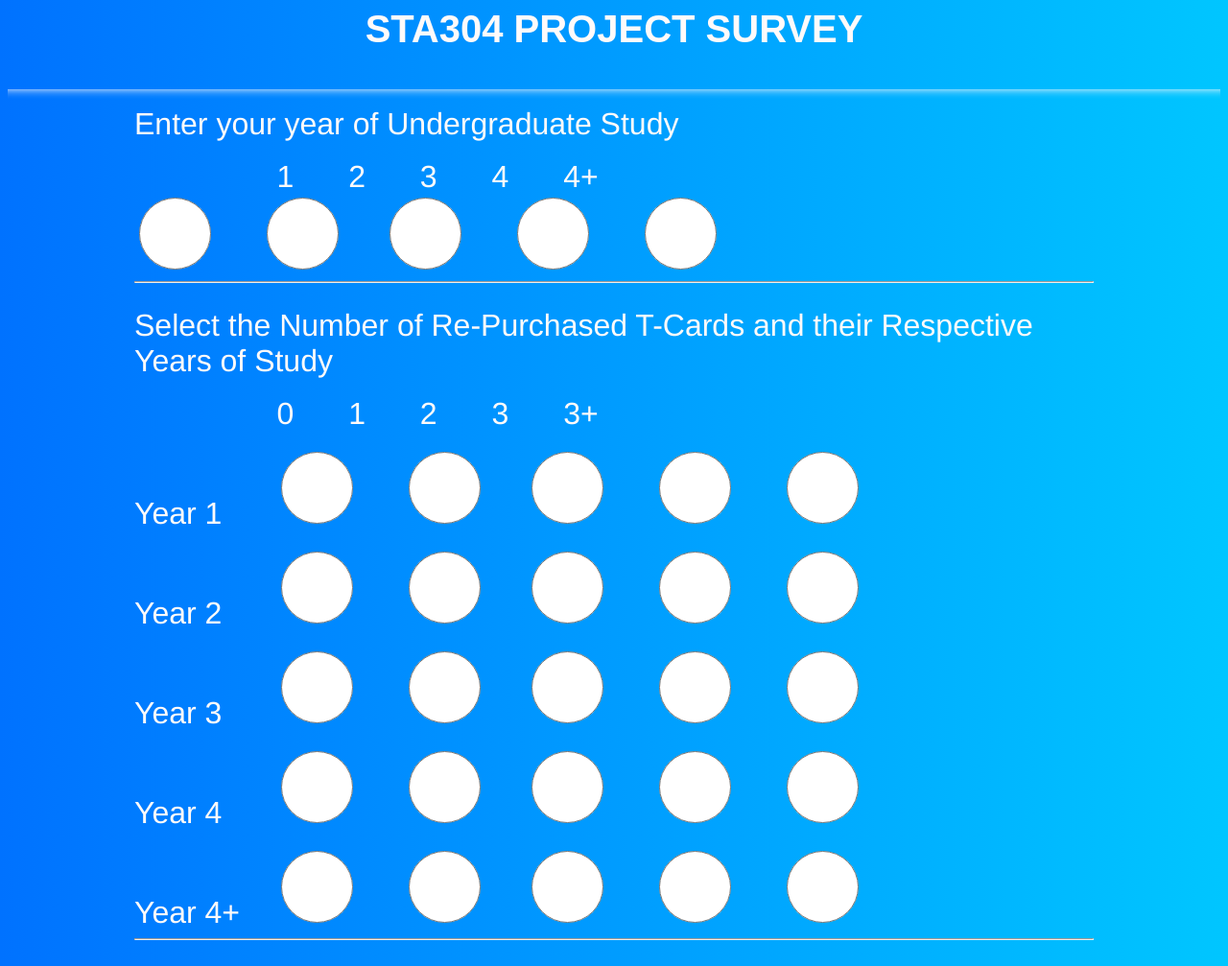
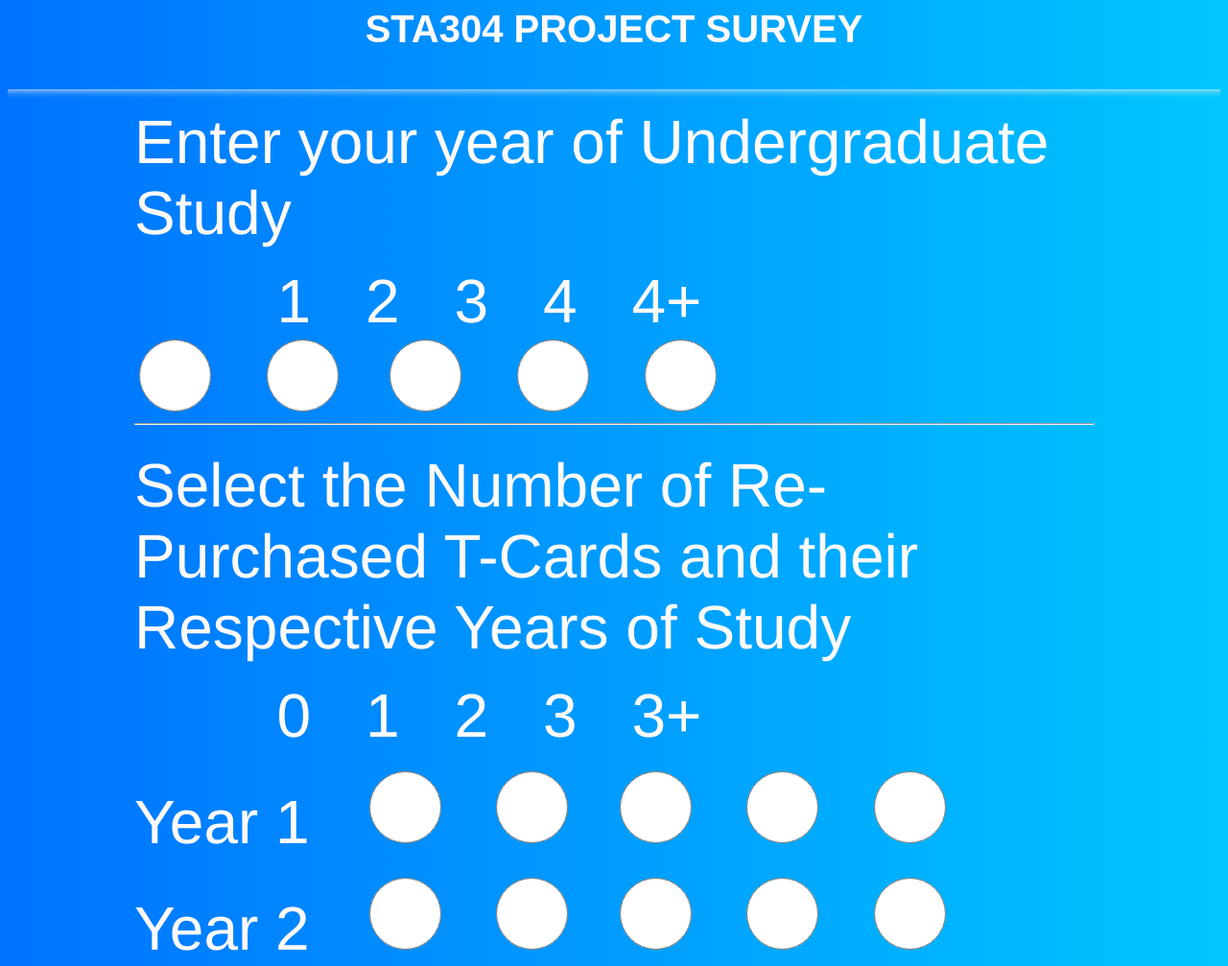
Before and after one commit to ArsalaBangash/STA304ProjectForm, a PHP site: page / in a window 1280 px wide. Shown: the top 1007 px of the page at 96% size. Run offline with PHP 8.4, Linux system fonts and the light colour scheme; some libraries are stand-ins or nearby versions.

Commit message:
Drop-Down Change

```diff
--- a/index.php
+++ b/index.php
@@ -26,19 +26,6 @@
 
 
         fclose($fp);
-        // $list = array (
-        // array('aaa', 'bbb', 'ccc', 'dddd'),
-        // array('123', '456', '789'),
-        // array('"aaa"', '"bbb"')
-        // );
-        //
-        // $fp = fopen('file.csv', 'a');
-        //
-        // foreach ($list as $fields) {
-        //     fputcsv($fp, $fields);
-        // }
-        //
-        // fclose($fp);
     }
 ?>
 
@@ -116,7 +103,7 @@
             }
 
             label {
-                font-size: 200%;
+                font-size: 400%;
                 color: snow;
             }
 
```
